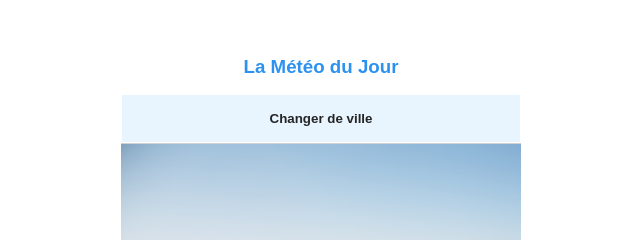
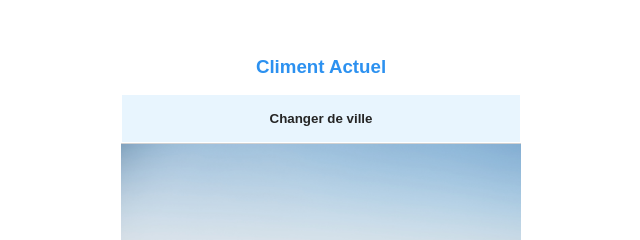
Before and after one commit to Syllaya78300/Syllaya78300.githubb.io, a plain HTML site: page index.html in a window 1280 px wide. Shown: the part 110-350 px from the top of the page, 319-959 px from the left. Drawn offline with Linux system fonts and the light colour scheme.

Commit message:
Update index.html

```diff
--- a/index.html
+++ b/index.html
@@ -15,7 +15,7 @@
     </div>
     <div class="container">
         <div class="container-title">
-            <h3>La Météo du Jour</h3>
+            <h3>Climent Actuel</h3>
             <button id="changer">Changer de ville</button>
         </div>
         <div class="container-body">
```
